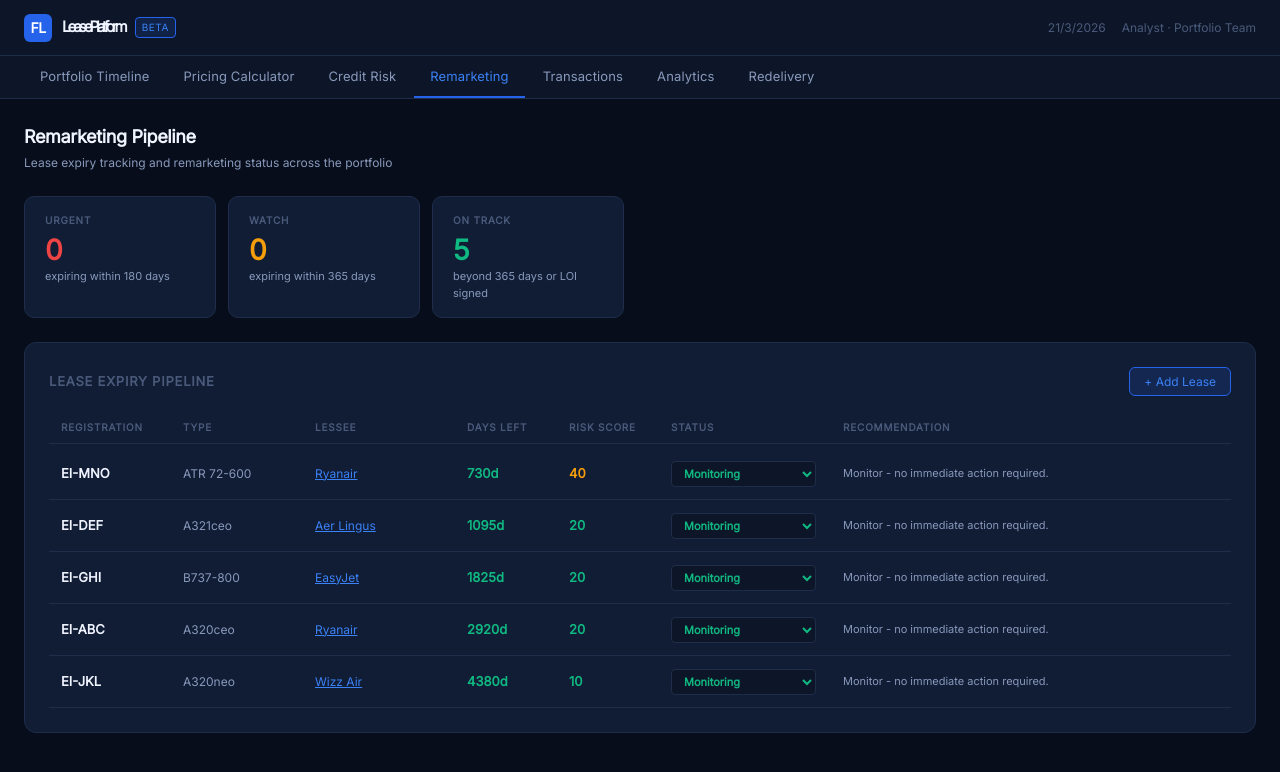
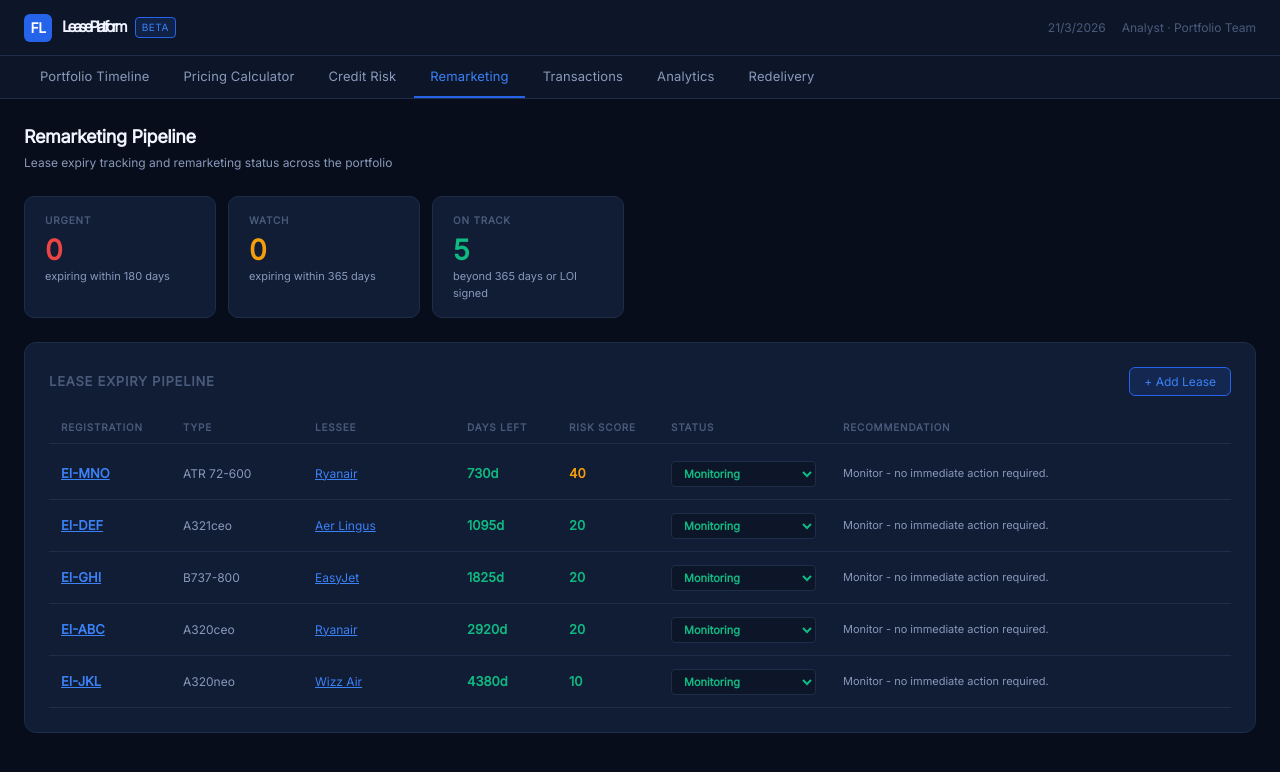
Before and after one commit to LukeJamesKeenan/Aircraft-Leasing-Platform, a React (Vite) app: page / in a window 1280 px wide. Both pictures are taken after a click on the button "Remarketing". Shown: the top 772 px of the page. Built offline with nearby package versions, Linux system fonts and the light colour scheme.

Commit message:
Remarketing registration click thorugh to Redelivery Manager

```diff
--- a/src/App.tsx
+++ b/src/App.tsx
@@ -46,7 +46,7 @@ function App() {
   const [selectedEvent, setSelectedEvent] = useState(null);
   const [editEvent, setEditEvent] = useState(null);
   const [selectedAircraft, setSelectedAircraft] = useState(null);
-  const [activeTab, setActiveTab] = useState<"portfolio" | "pricing" | "credit" | "remarketing" | "transactions" | "analytics">("portfolio");
+  const [activeTab, setActiveTab] = useState<"portfolio" | "pricing" | "credit" | "remarketing" | "transactions" | "analytics" | "redelivery">("portfolio");
 
   const [aircraft, setAircraft] = useState(["EI-ABC", "EI-DEF", "EI-GHI", "EI-JKL", "EI-MNO"]);
 
@@ -237,6 +237,7 @@ function App() {
     }
     function AppInner(props: any) {
       const { setCreditPrefill } = useAppContext();
+      const [redeliveryPrefill, setRedeliveryPrefill] = useState<string | null>(null);
       const {
         horizon, setHorizon, eventFilter, setEventFilter, newAircraft, setNewAircraft, newDay, setNewDay, newType, setNewType, selectedEvent, setSelectedEvent, editEvent, setEditEvent, selectedAircraft, setSelectedAircraft, activeTab, setActiveTab, aircraft, setAircraft, events, setEvents, addPriceDeal, addEvent, eventsInHorizon, highRiskAircraft, aircraftWithMaintenance, activeLeases, idleAircraft,
       } = props;
@@ -303,10 +304,10 @@ function App() {
 
       {activeTab === "pricing" && <PricingCalculator onAddToPortfolio={addPriceDeal} onTransactionLogged={() => setActiveTab("transactions")} />}
       {activeTab === "credit" && <CreditRisk />}
-      {activeTab === "remarketing" && <Remarketing onSelectLessee={(name) => { setCreditPrefill(name); setActiveTab("credit"); }} />}
+      {activeTab === "remarketing" && <Remarketing onSelectLessee={(name) => { setCreditPrefill(name); setActiveTab("credit"); }} onSelectRegistration={(reg) => { setRedeliveryPrefill(reg); setActiveTab("redelivery"); }} />}
       {activeTab === "transactions" && <TransactionDatabase />}
       {activeTab === "analytics" && <PortfolioAnalytics />}
-      {activeTab === "redelivery" && <RedeliveryManager />}
+      {activeTab === "redelivery" && <RedeliveryManager prefillRegistration={redeliveryPrefill} onClearPrefill={() => setRedeliveryPrefill(null)} />}
       {activeTab === "portfolio" && (
       <div>
 
--- a/src/RedeliveryManager.tsx
+++ b/src/RedeliveryManager.tsx
@@ -1,4 +1,4 @@
-import { useState } from "react";
+import { useEffect, useState } from "react";
 import { useAppContext } from "./AppContext";
 
 interface RedeliveryItem {
@@ -41,10 +41,18 @@ const defaultChecklist: ChecklistItem[] = [
     {id: "c12", category: "Commercial", description: "Redelivery location confirmed", completed: false, notes: "" },
 ];
 
-export default function RedeliveryManager() {
+export default function RedeliveryManager({ prefillRegistration, onClearPrefill }: {prefillRegistration?: string | null, onClearPrefill?: () => void }) {
     const { leases } = useAppContext();
 
-    const [selectedReg, setSelectedReg] = useState<string | null>(null);
+    const [selectedReg, setSelectedReg] = useState<string | null>(prefillRegistration || null);
+
+    useEffect(() => {
+        if (prefillRegistration) {
+            setSelectedReg(prefillRegistration);
+            if (onClearPrefill) onClearPrefill();
+        }
+    }, [prefillRegistration]);
+
     const [redeliveries, setRedeliveries] = useState<RedeliveryItem[]>(
         leases.map(l => ({
             registration: l.registration,
--- a/src/Remarketing.tsx
+++ b/src/Remarketing.tsx
@@ -53,7 +53,7 @@ function getRiskScore(lease: LeaseEntry): number {
     return Math.min(score, 100);
 }
 
-export default function Remarketing({ onSelectLessee }: {onSelectLessee: (name: string) => void }) {
+export default function Remarketing({ onSelectLessee, onSelectRegistration }: {onSelectLessee: (name: string) => void, onSelectRegistration: (reg: string) => void }) {
     const { leases, addLease, updateLeaseStatus } = useAppContext();
     const [showAddForm, setShowAddForm] = useState(false);
     const [newLease, setNewLease] = useState<LeaseEntry>({
@@ -186,7 +186,10 @@ return (
 
                 return (
                     <div key={lease.registration} style={{ display: "grid", gridTemplateColumns: "110px 120px 140px 90px 90px 160px 2fr", gap: "12px", padding: "12px", borderBottom: "1px solid var(--border)", alignItems: "center" }}>
-                        <div style={{ fontFamily: "var(--font-mono)", fontSize: "13px", fontWeight: "600", color: "var(--text-primary)"}}>
+                        <div
+                        onClick={() => onSelectRegistration(lease.registration)}
+                        style={{ fontFamily: "var(--font-mono)", fontSize: "13px", fontWeight: "600", color: "var(--accent-bright)", cursor: "pointer", textDecoration: "underline" }}
+                        >
                             {lease.registration}
                         </div>
                         <div style={{ fontSize: "12px", color: "var(--text-secondary)" }}>
```
